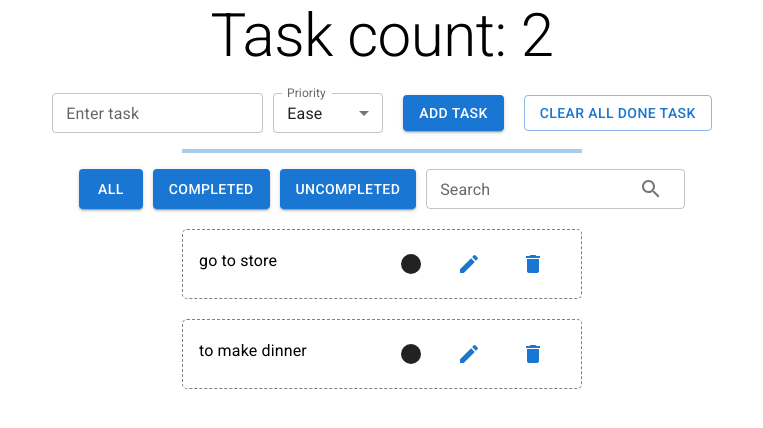
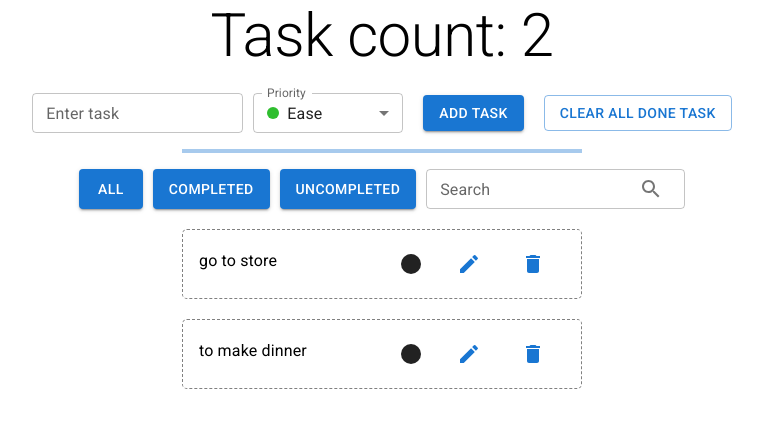
Before and after one commit to kittensgit/my-todo, a React (Create React App) app: page / in a window 1280 px wide. Shown: the top 428 px of the page, without its empty margins (258-1021 px from the left). Built offline with nearby package versions, Linux system fonts and the light colour scheme.

Commit message:
edit priority, custom MenuItem

```diff
--- a/src/components/EditTodoForm.jsx
+++ b/src/components/EditTodoForm.jsx
@@ -1,5 +1,6 @@
 import { Button, TextField } from '@mui/material';
 import React, { useState } from 'react';
+import SelectPriority from './SelectPriority';
 
 const EditTodoForm = ({ todo, updateTask, toggleEdit }) => {
     const [value, setValue] = useState(todo.tasks);
@@ -34,6 +35,12 @@ const EditTodoForm = ({ todo, updateTask, toggleEdit }) => {
                 onKeyDown={handleEnter}
                 onBlur={handleBlur}
             />
+            <SelectPriority
+                value={todo.priority}
+                onChange={(e) => {
+                    updateTask({ ...todo, priority: e.target.value });
+                }}
+            />
             <Button onClick={handleSave} variant="contained">
                 save
             </Button>
--- a/src/components/SelectPriority.jsx
+++ b/src/components/SelectPriority.jsx
@@ -1,21 +1,38 @@
-import { MenuItem, TextField } from '@mui/material';
 import React from 'react';
+import { TextField, MenuItem, Box } from '@mui/material';
 
-const SelectPriority = ({ priority, changePriority }) => {
+const SelectPriority = ({ value, onChange }) => {
+    const priorities = [
+        { value: 'high', label: 'High', color: '#ff2424' },
+        { value: 'medium', label: 'Medium', color: '#f3f320' },
+        { value: 'ease', label: 'Ease', color: '#2fbe2f' },
+    ];
+
     return (
         <TextField
-            sx={{ marginLeft: '10px', width: '110px' }}
+            sx={{ marginLeft: '10px', width: '150px' }}
             select
             label="Priority"
-            value={priority}
-            onChange={(e) => {
-                changePriority(e.target.value);
-            }}
+            value={value}
+            onChange={onChange}
             size="small"
         >
-            <MenuItem value="high">High</MenuItem>
-            <MenuItem value="medium">Medium</MenuItem>
-            <MenuItem value="ease">Ease</MenuItem>
+            {priorities.map((priority) => (
+                <MenuItem key={priority.value} value={priority.value}>
+                    <Box display="flex" alignItems="center">
+                        <div
+                            style={{
+                                width: '12px',
+                                height: '12px',
+                                backgroundColor: priority.color,
+                                borderRadius: '50%',
+                                marginRight: '8px',
+                            }}
+                        />
+                        {priority.label}
+                    </Box>
+                </MenuItem>
+            ))}
         </TextField>
     );
 };
--- a/src/components/Todo.jsx
+++ b/src/components/Todo.jsx
@@ -24,7 +24,7 @@ const Todo = ({
                 return { backgroundColor: '#ff2424' };
             case 'medium':
                 return { backgroundColor: '#f3f320' };
-            case 'low':
+            case 'ease':
                 return { backgroundColor: '#2fbe2f' };
             default:
                 return {};
--- a/src/components/TodoForm.jsx
+++ b/src/components/TodoForm.jsx
@@ -32,8 +32,8 @@ const TodoForm = ({ addTask, clearTask, priority, changePriority }) => {
                 onKeyDown={handleKeyPress}
             />
             <SelectPriority
-                priority={priority}
-                changePriority={changePriority}
+                value={priority}
+                onChange={(e) => changePriority(e.target.value)}
             />
             <Button
                 style={{ marginRight: '20px', marginLeft: '20px' }}
--- a/src/index.css
+++ b/src/index.css
@@ -67,6 +67,14 @@ input {
     transition: all 0.2s ease-in;
 }
 
+.select-circle {
+    width: 10px;
+    height: 10px;
+    margin-left: auto;
+    border-radius: 50%;
+    background-color: #222;
+    text-align: center;
+}
 .circle {
     width: 20px;
     height: 20px;
```
